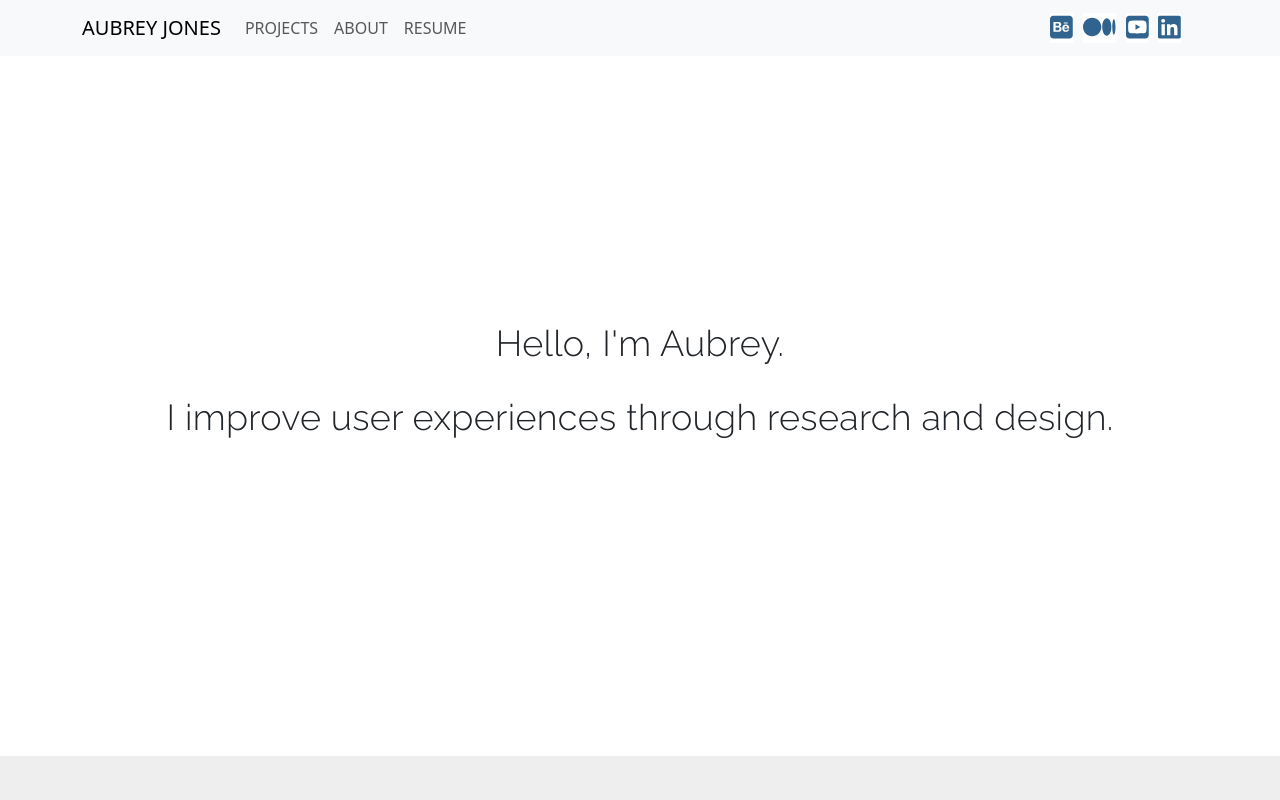
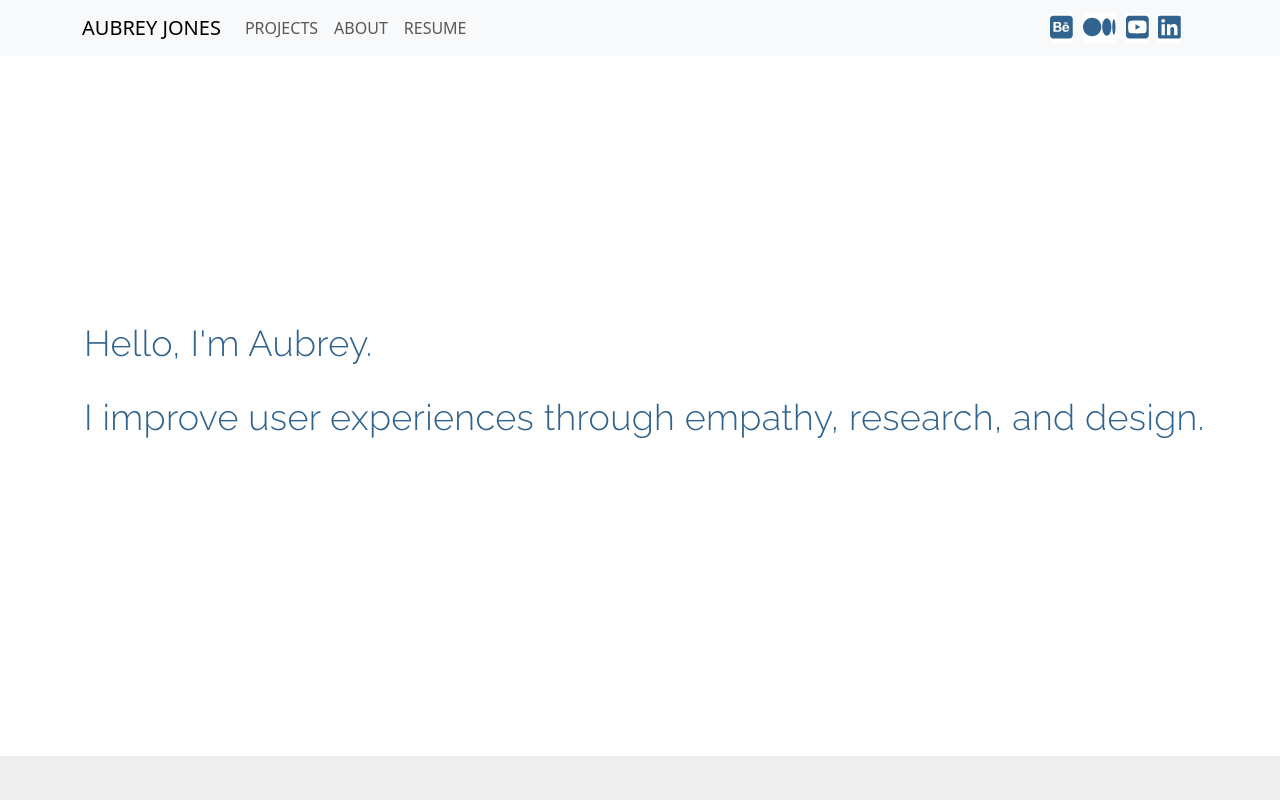
Before and after one commit to aubreyjonescreatives/ux-ui-portfolio, a React (Create React App) app: page / in a window 1280 px wide. Shown: the top 800 px of the page. Built offline with nearby package versions, Linux system fonts and the light colour scheme.

Commit message:
left centered intro

```diff
--- a/src/Pages/Landing.js
+++ b/src/Pages/Landing.js
@@ -26,16 +26,17 @@ const introStyles = {
 }
 
 const introContainer = {
-  marginTop: '150px',
-
+  margin: '150px 100px 20px 50px',
 }
 
 const introText = {
-  textAlign: 'center',
+  textAlign: 'left',
+
   fontWeight: '300',
   padding: '10px',
   fontSize: '36px',
   fontFamily: 'Raleway, sans-serif',
+  color: '#30638E',
 
 }
 
@@ -79,7 +80,7 @@ const allcardStyles = {
 
 
 const cardStyles = {
-  margin: '20px auto',
+margin: '20px auto',
 width: '450px',
 textDecoration: 'none',
 fontFamily: 'Raleway, sans-serif',
@@ -138,7 +139,7 @@ return (
 <Container sx={introContainer}>
 <Typography sx={introText}>Hello, I'm Aubrey.</Typography>
 
-<Typography sx={introText}>I improve user experiences through research and design.</Typography>
+<Typography sx={introText}>I improve user experiences through empathy, research, and design.</Typography>
 
 </Container>
 
```
